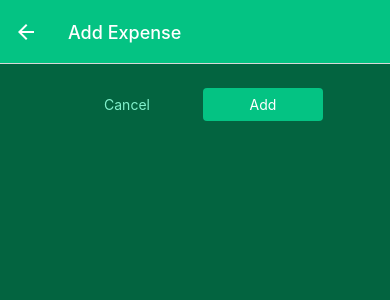
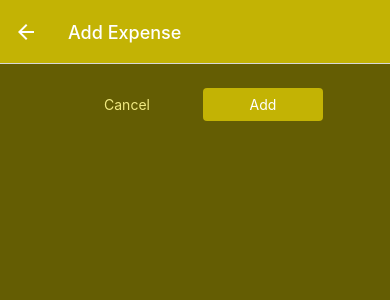
Before and after one commit to DolapoA3/ExpenseTrackerApp, a React Native app: screen /ManageExpense in a window 390 px wide. Shown: the top 300 px of the page. Built offline with nearby package versions, Linux system fonts and the light colour scheme.

Commit message:
styles update

```diff
--- a/constants/styles.js
+++ b/constants/styles.js
@@ -1,16 +1,16 @@
 export const GlobalStyles = {
   colors: {
-    primary50: '#d9fdef',
-    primary100: '#affce1',
-    primary200: '#81f0cb',
-    primary400: '#21d498',
-    primary500: '#04c383',
-    primary700: '#068959',
-    primary800: '#036440',
-    accent500: '#0c5ef7',
+    primary50: '#fdfcd9',
+    primary100: '#fcf7af',
+    primary200: '#f0e981',
+    primary400: '#d4cb21',
+    primary500: '#c3b304',
+    primary700: '#897e06',
+    primary800: '#645d03',
+    accent500: '#950cf7',
     error50: '#fcc4c4',
     error500: '#f55e5e',
-    gray500: '#324a42',
-    gray700: '#1c3029',
+    gray500: '#4a4832',
+    gray700: '#302e1c',
   },
 };
```
